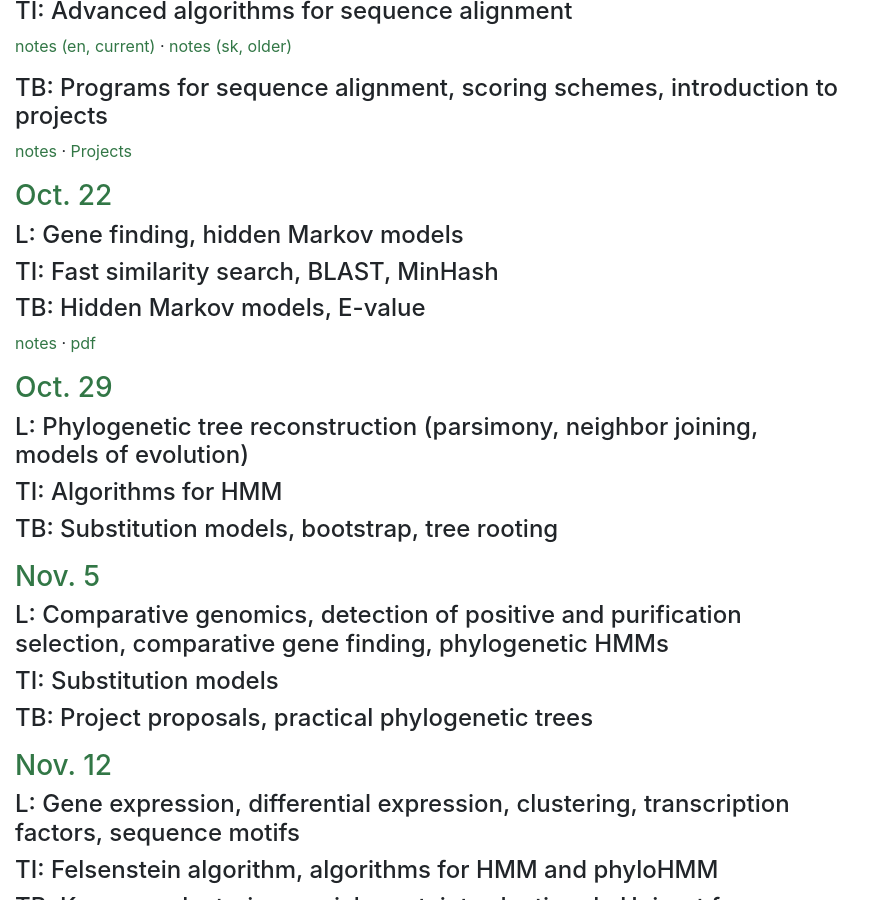
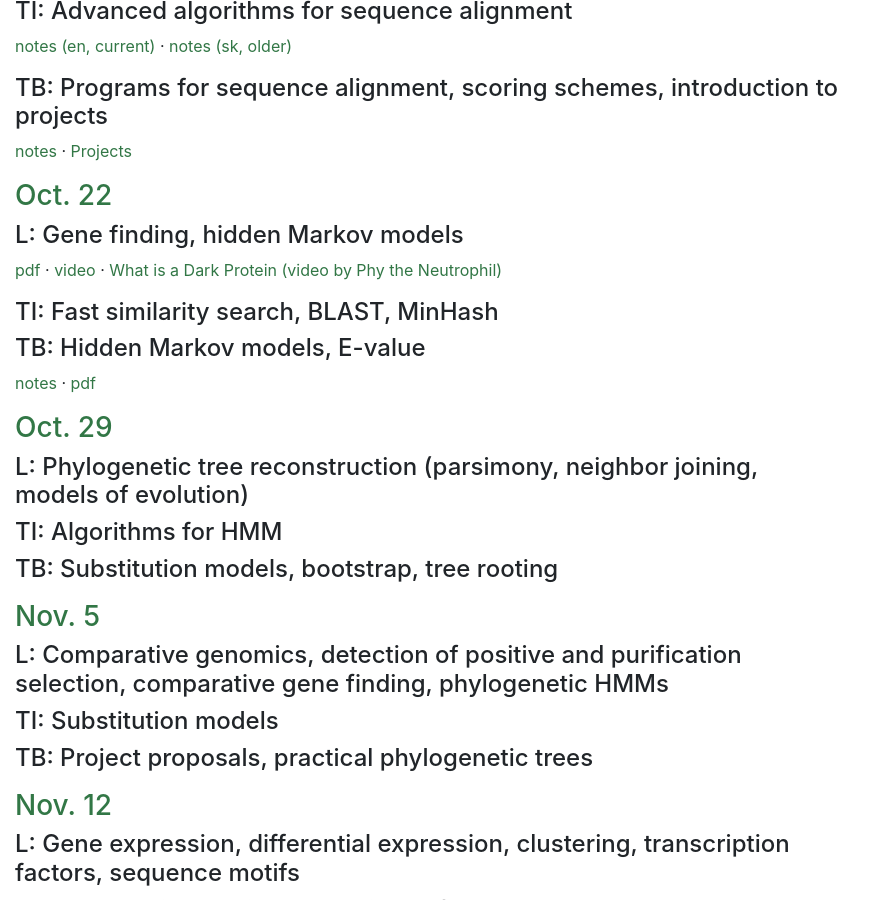
Before and after one commit to fmfi-compbio/mbi, a Jekyll site: the page built from Materials.md, in a window 1280 px wide and 900 px high, scrolled down 1716 px. Shown: the whole window, without its empty margins (0-885 px from the left). Built offline with Jekyll 4.4.1, drawn with Linux system fonts in a browser that asks for light colours; nearby versions of some CDN libraries; our own code applies the rules of GitHub Pages for plain Markdown files.

Commit message:
Update Materials.md

```diff
--- a/Materials.md
+++ b/Materials.md
@@ -123,9 +123,11 @@ L: lecture (everybody), TI: tutorial for computer science/informatics students,
 ### Oct. 22
 #### L: Gene finding, hidden Markov models
 
-{% include pdf.html file="p-gene" name="pdf" show=0 dot=1
-%} {% include youtube.html id="s3NiBeaiHPM" name="video" show=0 dot=1
-%} {% if false %} BV chapter 4, DEKM chapter 3; ZB chapter 9.3, 10.4-10.7 {% endif %}
+{% include pdf.html file="p-gene" name="pdf" show=1 dot=1
+%} {% include youtube.html id="s3NiBeaiHPM" name="video" show=1 dot=1
+%} {% include youtube.html id="drgElMaw5VY" name="What is a Dark Protein (video by Phy the Neutrophil)" show=1 dot=0
+%}
+{% if false %} BV chapter 4, DEKM chapter 3; ZB chapter 9.3, 10.4-10.7 {% endif %}
 
 #### TI:  Fast similarity search, BLAST, MinHash
 
```
